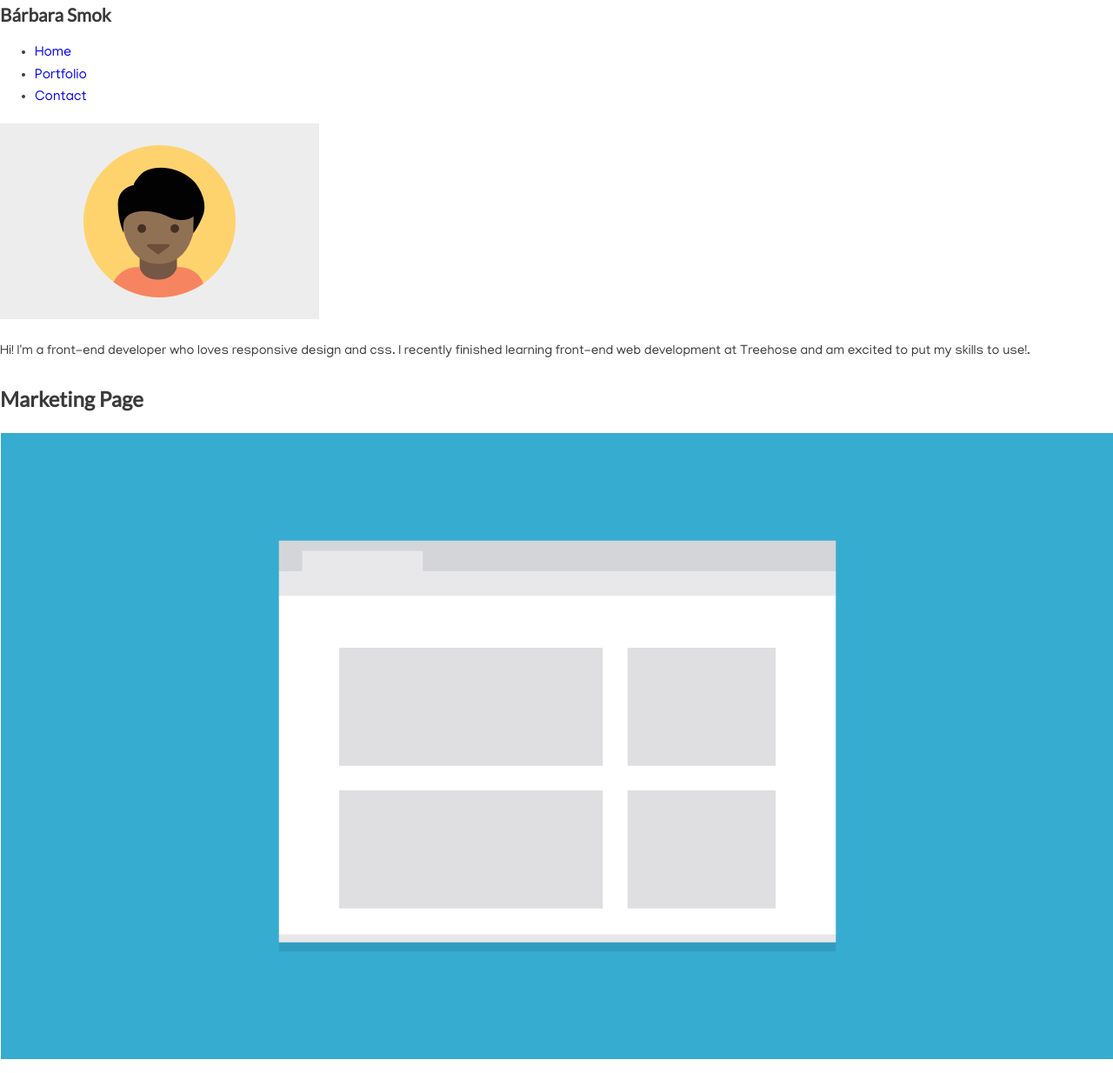
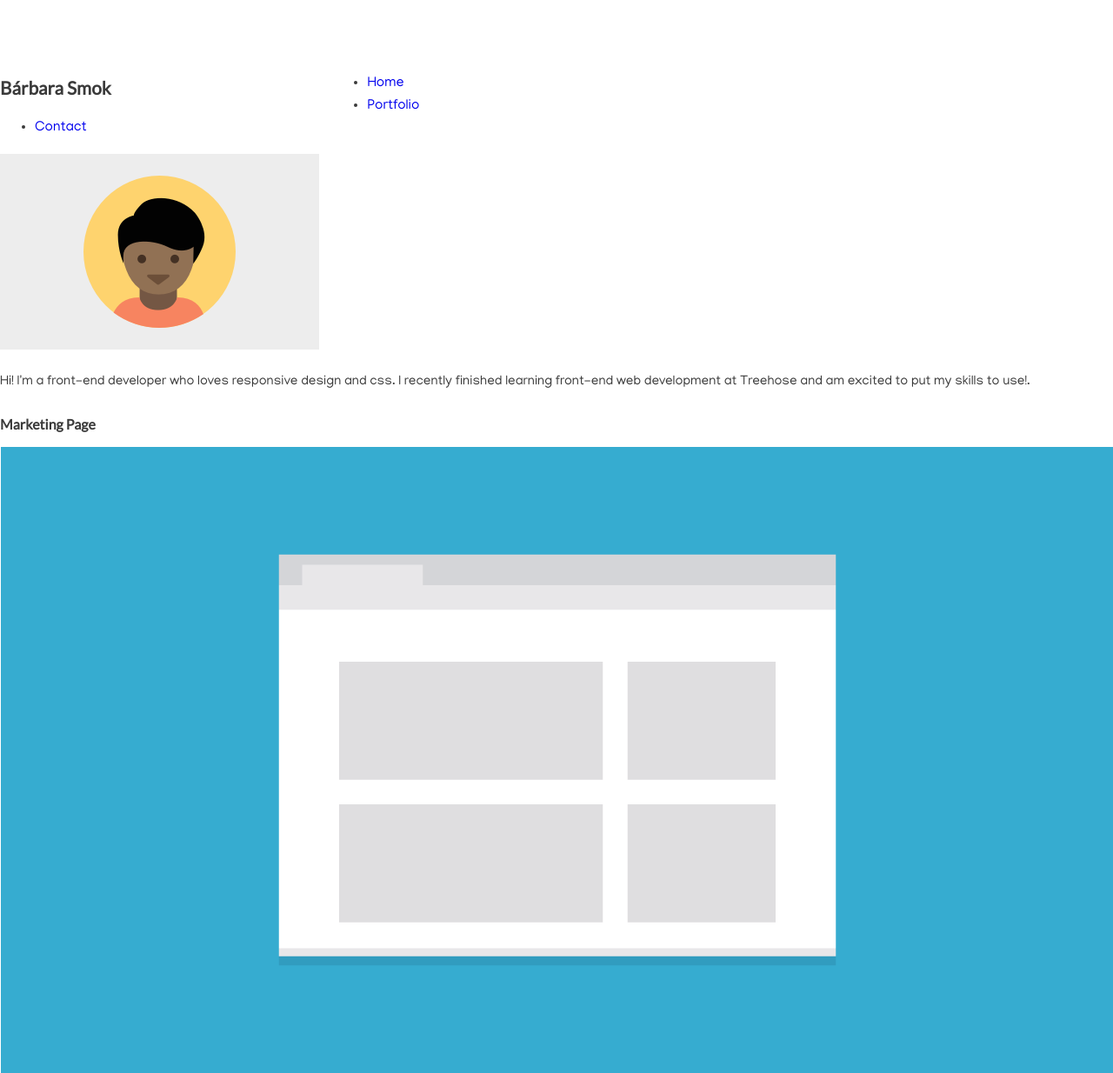
Before and after one commit to barbarasmok/Techdegree-Project-2, a plain HTML site: page index.html in a window 1280 px wide. Shown: the top 1234 px of the page at 87% size. Drawn offline with Linux system fonts and the light colour scheme.

Commit message:
Set up mobile first media queries

```diff
--- a/css/style.css
+++ b/css/style.css
@@ -26,6 +26,7 @@ h2 {
 
 h2 {
     margin-top: 0;
+    font-size: 1em;
 }
 
 a {
@@ -46,3 +47,28 @@ a {
     font-size: 1.15em;
     margin: 0;
 }
+
+
+/* =================================
+  Media Queries
+==================================== */
+
+@media (min-width: 769px) {
+
+    body {
+        padding-top: 68px;
+
+    }
+
+    .container {
+        width: 90%;
+
+    }
+
+    .name,
+    .items {
+        float: left;
+        width: 33%;
+    }
+
+}
```
